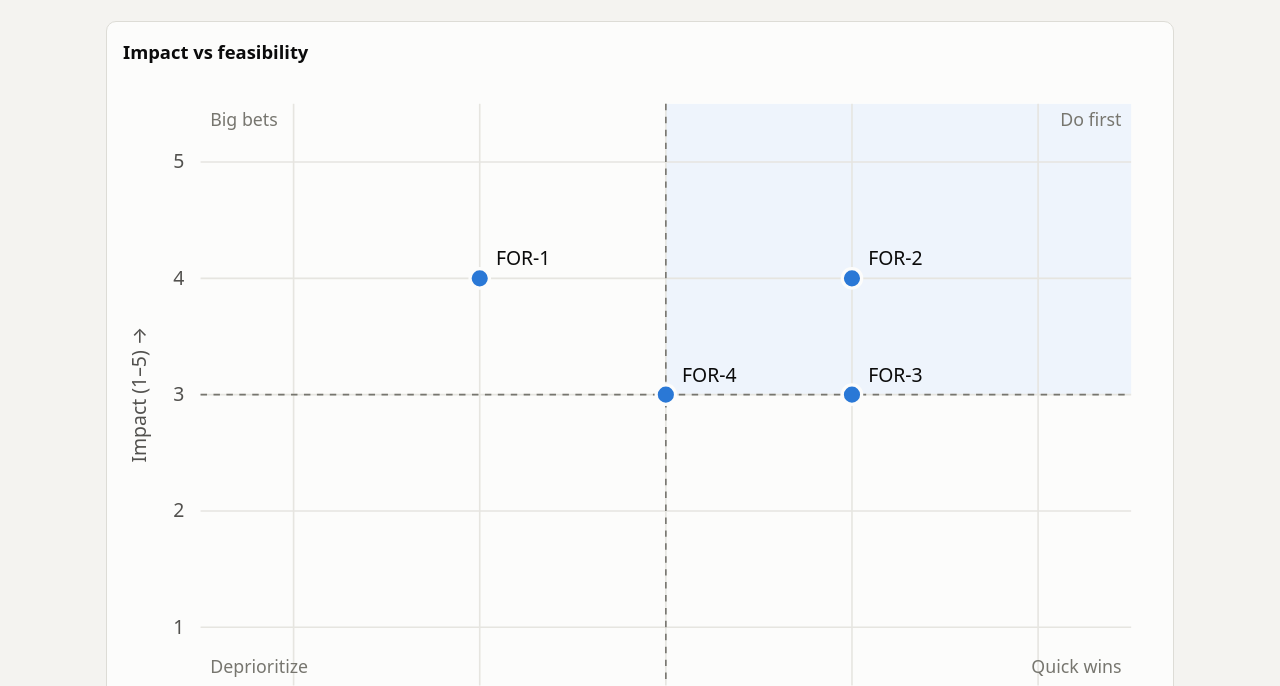
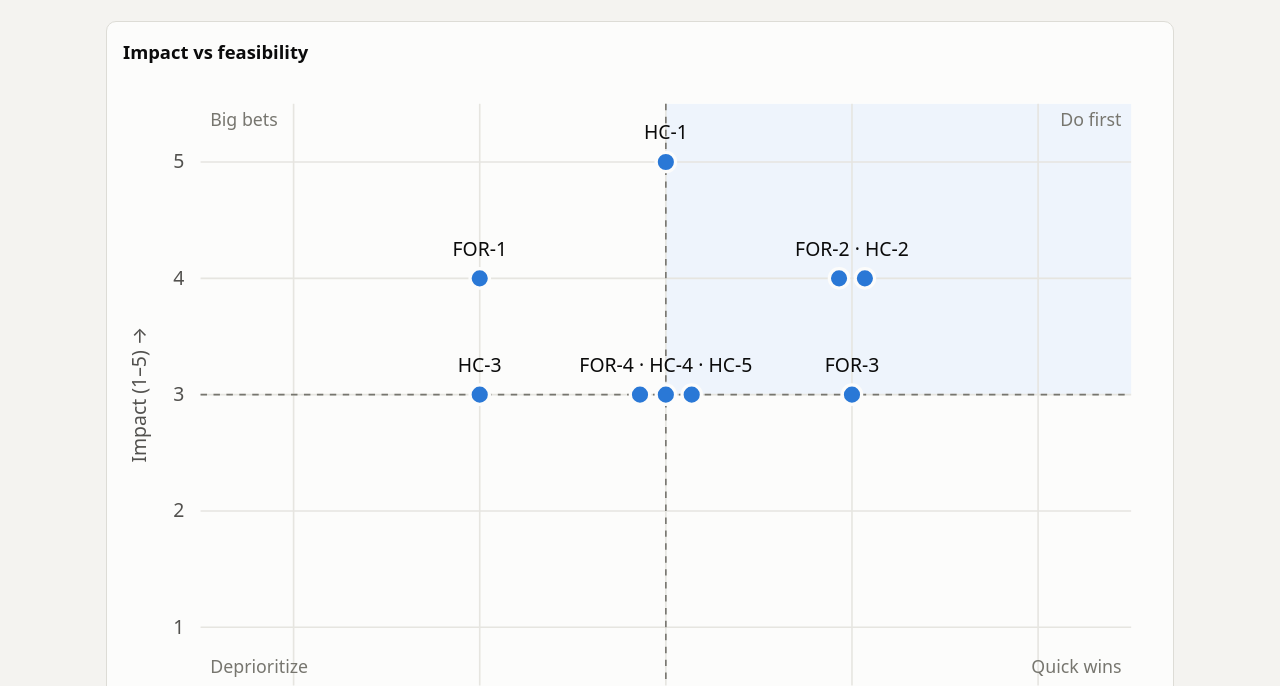
Before and after one commit to aduan48/physical-ai-research, a plain HTML site: page research/site/index.html in a window 1280 px wide. Shown: the part 114-800 px from the top of the page. Drawn offline with Linux system fonts and the light colour scheme.

Commit message:
research: healthcare and elder care
5 opportunities (HC-1 to HC-5), sources S36-S54, all opened before citing.
Dashboard: one combined label per shared chart spot to stop overlap.

```diff
--- a/research/opportunities.csv
+++ b/research/opportunities.csv
@@ -3,3 +3,8 @@ FOR-1,Forestry,"Aging, shrinking logger workforce; deadliest US job","Remote-ope
 FOR-2,Forestry,"Forest inventory and pest data slow; few remote-sensing staff","Drone + AI forest inventory and pest detection",4,4,6,"$5k–$50k",industries/forestry.md
 FOR-3,Forestry,"Mills must produce more with fewer workers","Computer vision log scaling and lumber grading for small/mid mills",3,4,6,"$10k–$150k",industries/forestry.md
 FOR-4,Forestry,"Paper sales down 41%; downtime costly","Predictive maintenance sensors for paper and packaging mills",3,3,9,"$20k–$200k",industries/forestry.md
+HC-1,Healthcare,"23,500 unstaffed home-care hours/week; high fall rates in oldest state","Privacy-preserving in-home sensors (radar) for fall detection and remote check-ins",5,3,9,"$10k–$100k",industries/healthcare.md
+HC-2,Healthcare,"Nursing homes short-staffed and closing; residents lie on floor after falls","AI video fall detection in nursing homes and memory care",4,4,6,"$5k–$50k",industries/healthcare.md
+HC-3,Healthcare,"Aides injured lifting patients","Robotic and sensor-assisted patient lifting",3,2,36,"$50k–$250k",industries/healthcare.md
+HC-4,Healthcare,"Nurse shortage; MaineGeneral absorbing Inland Hospital's patients","Autonomous hospital delivery robots for supplies, meds, and lab samples",3,3,12,"$100k–$500k",industries/healthcare.md
+HC-5,Healthcare,"Waterville lost its hospital; longer trips for care","Drone delivery of lab samples and medications between sites",3,3,18,"$50k–$300k",industries/healthcare.md
--- a/research/site/index.html
+++ b/research/site/index.html
@@ -156,14 +156,16 @@ function renderChart() {
   const W = 640, H = 420, m = { l: 48, r: 16, t: 16, b: 44 };
   const pw = W - m.l - m.r, ph = H - m.t - m.b;
   const sx = v => m.l + (v - 0.5) / 5 * pw, sy = v => m.t + ph - (v - 0.5) / 5 * ph;
-  // Spread dots that share a cell so none hide each other.
+  // Dots sharing a score sit side by side; each spot gets one combined label above it.
   const cells = {};
   data.forEach(r => (cells[r.feasibility + "," + r.impact] ||= []).push(r));
-  const pts = [];
-  Object.values(cells).forEach(g => g.forEach((r, i) => {
-    const a = g.length > 1 ? (2 * Math.PI * i) / g.length : 0, rad = g.length > 1 ? 14 : 0;
-    pts.push({ r, x: sx(r.feasibility) + rad * Math.cos(a), y: sy(r.impact) + rad * Math.sin(a) });
-  }));
+  const pts = [], labels = [];
+  Object.values(cells).forEach(g => {
+    g.sort((a, b) => a.id.localeCompare(b.id));
+    const cx = sx(g[0].feasibility), cy = sy(g[0].impact);
+    g.forEach((r, i) => pts.push({ r, x: cx + (i - (g.length - 1) / 2) * 16, y: cy }));
+    labels.push({ x: cx, y: cy - 14, t: g.map(r => r.id).join(" · ") });
+  });
   let s = `<svg viewBox="0 0 ${W} ${H}" role="img" aria-label="Scatter chart of impact versus feasibility for ${data.length} opportunities">`;
   s += `<rect x="${sx(3)}" y="${m.t}" width="${sx(5.5) - sx(3)}" height="${sy(3) - m.t}" fill="var(--quad)"/>`;
   for (let v = 1; v <= 5; v++) {
@@ -181,9 +183,9 @@ function renderChart() {
   s += `<text transform="translate(14 ${m.t + ph / 2}) rotate(-90)" text-anchor="middle">Impact (1–5) →</text>`;
   pts.forEach(({ r, x, y }, i) => {
     s += `<circle class="dot" cx="${x}" cy="${y}" r="6"/>`;
-    s += `<text x="${x + 10}" y="${y - 8}" style="fill:var(--text-primary)">${esc(r.id)}</text>`;
     s += `<circle class="hit" cx="${x}" cy="${y}" r="14" tabindex="0" data-i="${i}" aria-label="${esc(r.id)}: ${esc(r.solution)}. Impact ${r.impact}, feasibility ${r.feasibility}"/>`;
   });
+  labels.forEach(l => s += `<text x="${l.x}" y="${l.y}" text-anchor="middle" style="fill:var(--text-primary)">${esc(l.t)}</text>`);
   s += "</svg>";
   const box = document.getElementById("chart");
   box.innerHTML = s + '<div class="tip" id="tip"></div>';
```
Also changed, not shown: 6 other files.
